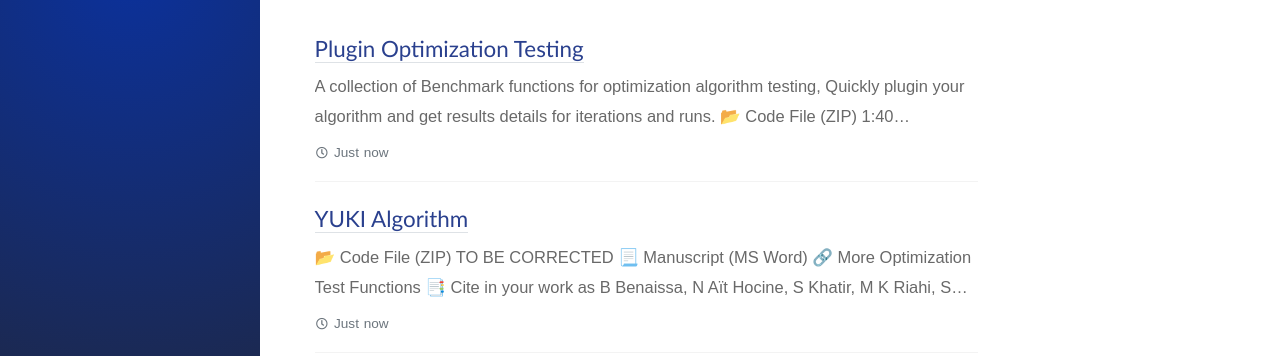
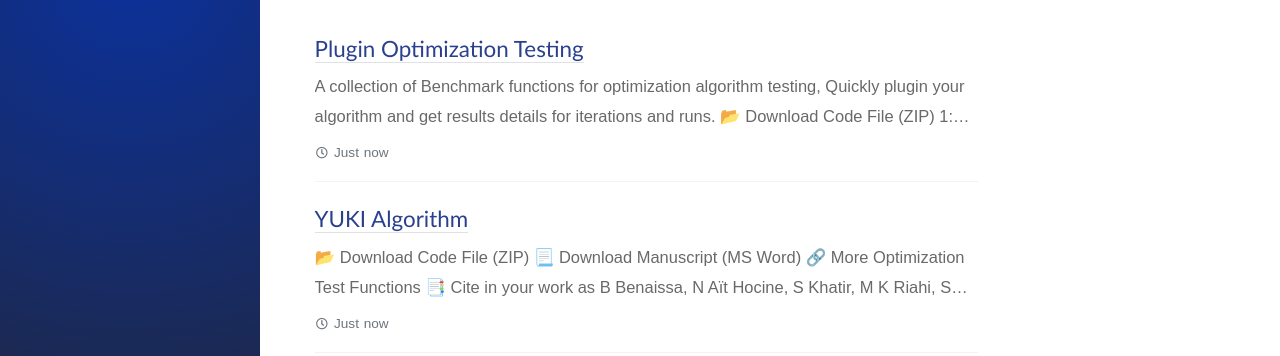
Before and after one commit to Brahim-Benaissa/Brahim-Benaissa.github.io, a Jekyll site: the page built from index.html, in a window 1280 px wide and 1196 px high. Shown: the part 631-987 px from the top of the window. Built offline with Jekyll 4.4.1, drawn with Linux system fonts in a browser that asks for light colours; nearby versions of some CDN libraries; some web fonts are replaced; the list of posts is cut into pages by our own code; comment, search, counter and statistics services are not loaded.

Commit message:
Download

```diff
--- a/_posts/2022-01-10-Optimization-Test-Functions.md
+++ b/_posts/2022-01-10-Optimization-Test-Functions.md
@@ -11,21 +11,21 @@ comments: true
 
 A collection of Benchmark functions for optimization algorithm testing, Quickly plugin your algorithm and get results details for iterations and runs.
 
-## <a target="_blank" href="{{ site.baseurl }}{% link /assets/files/Projects/OPTIMIZATION TEST FUNCTIONS/YUKI ALGORITHM with Test Functions.zip %}"  download> 📂 Code File (ZIP)</a>
+## <a target="_blank" href="{{ site.baseurl }}{% link /assets/files/Projects/OPTIMIZATION TEST FUNCTIONS/YUKI ALGORITHM with Test Functions.zip %}"  download> 📂    Download Code File (ZIP)</a>
 
 1:40 BENCHMARK FUNCTIONS [^1].
 41:50 ENGINEERING PROBLEMS [^2].
 ---
 
-## <a target="_blank" href="{{ site.baseurl }}{% link /assets/files/Projects/OPTIMIZATION TEST FUNCTIONS/Optimization TEST FUNCTIONS Word.docx %}"  download> 📃 Functions Details  (MS Word)</a>
+## <a target="_blank" href="{{ site.baseurl }}{% link /assets/files/Projects/OPTIMIZATION TEST FUNCTIONS/Optimization TEST FUNCTIONS Word.docx %}"  download> 📃 Download Functions Details  (MS Word)</a>
 
 ---
 
-## <a target="_blank" href="{{ site.baseurl }}{% link /assets/files/Projects/OPTIMIZATION TEST FUNCTIONS/Equations of the test functions Latex.docx %}"  download> 📃 LaTeX Format Equations  (MS Word)</a>
+## <a target="_blank" href="{{ site.baseurl }}{% link /assets/files/Projects/OPTIMIZATION TEST FUNCTIONS/Equations of the test functions Latex.docx %}"  download>  📃 Download LaTeX Format Equations  (MS Word)</a>
 
 ---
 
-## <a target="_blank" href="{{ site.baseurl }}{% link /assets/files/Projects/OPTIMIZATION TEST FUNCTIONS/Function plots.zip %}"  download> 📂 Functions plots (ZIP)</a>
+## <a target="_blank" href="{{ site.baseurl }}{% link /assets/files/Projects/OPTIMIZATION TEST FUNCTIONS/Function plots.zip %}"  download> 📂 Download Functions plots (ZIP)</a>
 
 ---
 
--- a/_posts/2022-01-27-Yuki-Algorithm-01.md
+++ b/_posts/2022-01-27-Yuki-Algorithm-01.md
@@ -10,13 +10,12 @@ comments: true
 ---
 
 
-## <a target="_blank" href="{{ site.baseurl }}{% link /assets/files/Projects/YUKI ALGORITHM 1.0/YUKI ALGORITHM 1.0.docx %}"  download> 📂 Code File (ZIP)</a>
+## <a target="_blank" href="{{ site.baseurl }}{% link /assets/files/Projects/YUKI ALGORITHM 1.0/YUKI Algorithm.zip %}"  download> 📂 Download Code File (ZIP)</a>
 
-TO BE CORRECTED
 
 ---
 
-## <a target="_blank" href="{{ site.baseurl }}{% link /assets/files/Projects/YUKI ALGORITHM 1.0/YUKI ALGORITHM 1.0.docx %}"  download> 📃 Manuscript  (MS Word)</a>
+## <a target="_blank" href="{{ site.baseurl }}{% link /assets/files/Projects/YUKI ALGORITHM 1.0/YUKI ALGORITHM 1.0.docx %}"  download> 📃 Download Manuscript  (MS Word)</a>
 
 ---
 
```
